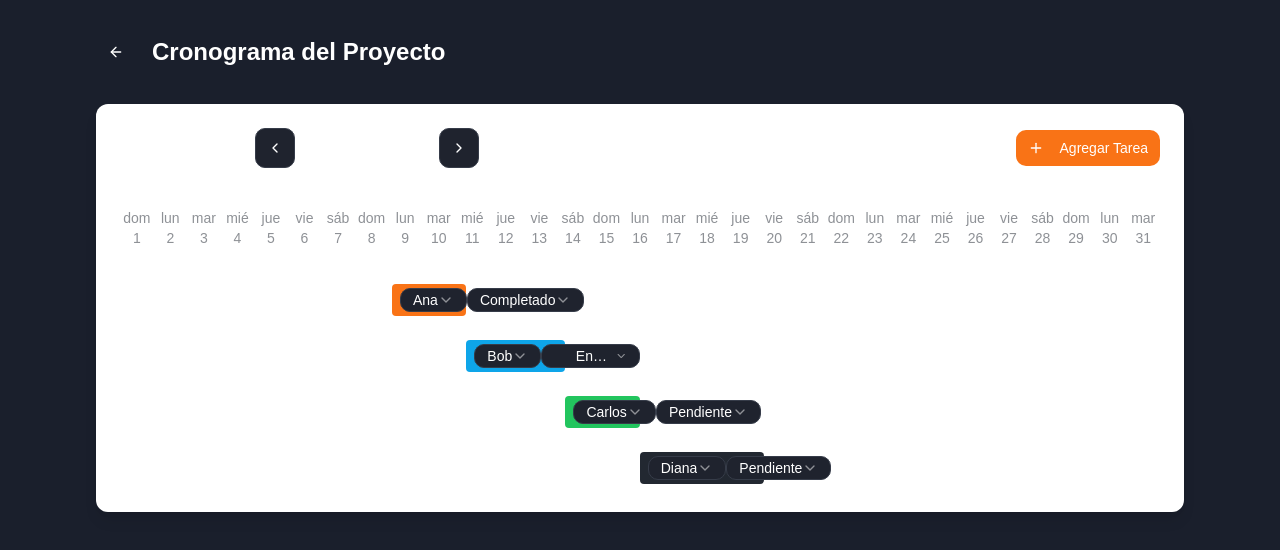
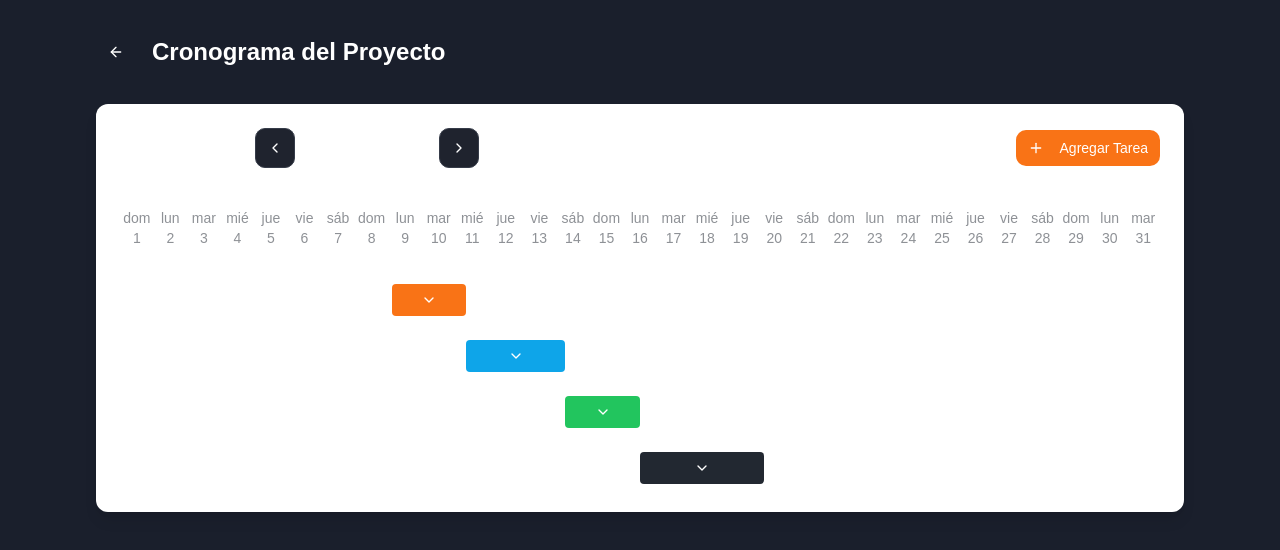
Before and after one commit to Torfer26/taskorchestrator-1571dd05, a React (Vite) app: page /project/1/gantt in a window 1280 px wide. Shown: the top 550 px of the page. Built offline with nearby package versions, Linux system fonts and the light colour scheme.

Commit message:
Improve task item layout and interaction
Adjusted the layout of task items to reduce crowding. Implemented a feature where clicking on a task icon expands it to reveal additional details.
[skip gpt_engineer]

```diff
--- a/src/components/task-timeline/TaskItem.tsx
+++ b/src/components/task-timeline/TaskItem.tsx
@@ -1,7 +1,7 @@
 import { cn } from "@/lib/utils";
 import { Button } from "@/components/ui/button";
 import { Input } from "@/components/ui/input";
-import { Check, Minus, Pencil } from "lucide-react";
+import { Check, ChevronDown, ChevronUp, Minus, Pencil } from "lucide-react";
 import {
   Select,
   SelectContent,
@@ -10,6 +10,7 @@ import {
   SelectValue,
 } from "@/components/ui/select";
 import type { Task } from "./types";
+import { useState } from "react";
 
 interface TaskItemProps {
   task: Task;
@@ -30,6 +31,7 @@ export function TaskItem({
   team,
   daysInMonth,
 }: TaskItemProps) {
+  const [isExpanded, setIsExpanded] = useState(false);
   const taskWidth = ((task.end - task.start + 1) / daysInMonth) * 100;
   const taskOffset = ((task.start - 1) / daysInMonth) * 100;
 
@@ -80,15 +82,26 @@ export function TaskItem({
       <div className="flex-1 relative h-8">
         <div
           className={cn(
-            "absolute top-0 h-full rounded",
-            task.color || "bg-blue-500"
+            "absolute top-0 h-full rounded cursor-pointer transition-all",
+            task.color || "bg-blue-500",
+            isExpanded ? "hover:brightness-110" : "hover:brightness-90"
           )}
           style={{
             width: `${taskWidth}%`,
             left: `${taskOffset}%`,
           }}
+          onClick={() => setIsExpanded(!isExpanded)}
         >
-          <div className="absolute inset-0 flex items-center justify-between px-2">
+          <div className="absolute inset-0 flex items-center justify-center">
+            {isExpanded ? (
+              <ChevronUp className="h-4 w-4 text-white" />
+            ) : (
+              <ChevronDown className="h-4 w-4 text-white" />
+            )}
+          </div>
+
+          {isExpanded && (
+            <div className="absolute inset-0 flex items-center justify-between px-2 animate-fade-in">
               <Select
                 value={task.assignee}
                 onValueChange={(value) => onTaskChange(task.id, "assignee", value)}
@@ -121,6 +134,7 @@ export function TaskItem({
                 </SelectContent>
               </Select>
             </div>
+          )}
         </div>
       </div>
     </div>
```
Lines whose indentation alone changed are shown as unchanged.
